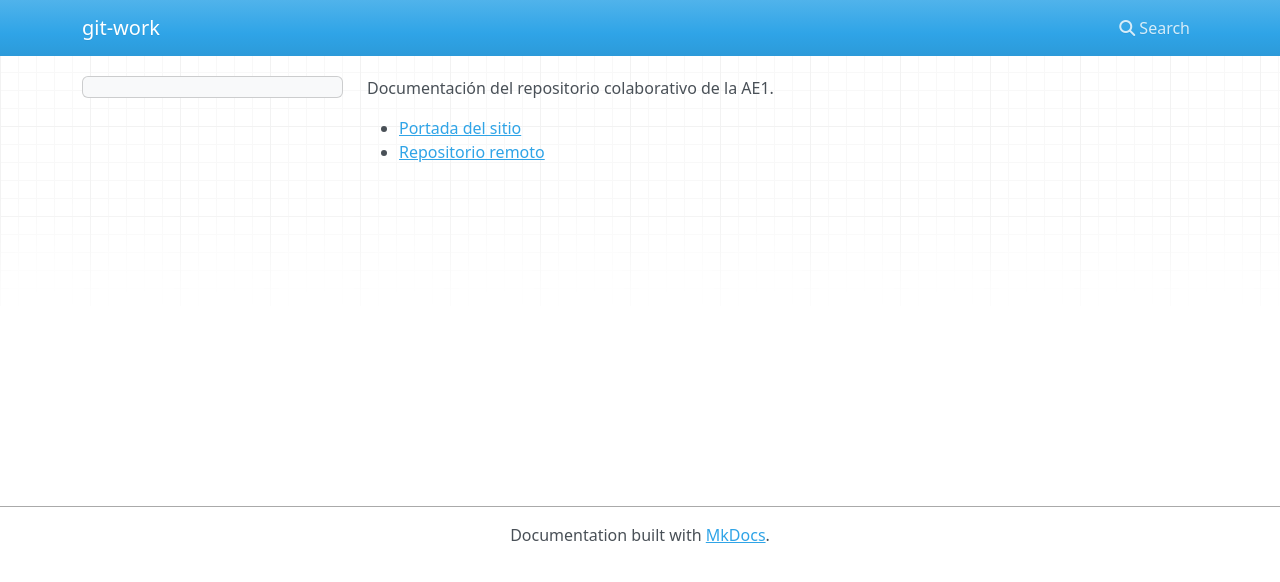
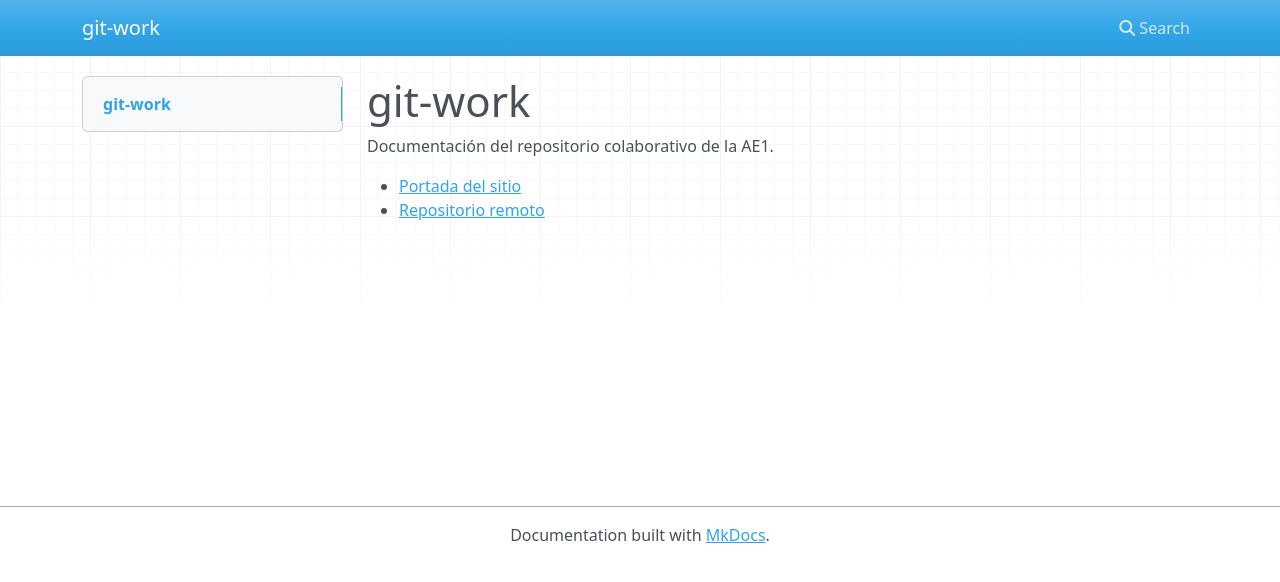
Before and after one commit to pendejousplus/git-work, an MkDocs documentation site: the page built from docs/index.md, in a window 1280 px wide. Shown: the top 582 px of the page. Built offline with MkDocs 1.6.1, drawn with Linux system fonts in a browser that asks for light colours; nearby versions of some CDN libraries.

```diff
--- a/docs/index.md
+++ b/docs/index.md
@@ -1,3 +1,6 @@
+<!-- docs/index.md -->
+# git-work
+
 Documentación del repositorio colaborativo de la AE1.
 
 - [Portada del sitio](../index.html)
--- a/mkdocs.yml
+++ b/mkdocs.yml
@@ -1,3 +1,4 @@
+# mkdocs.yml
 site_name: git-work
 nav:
   - Inicio: index.md
```
